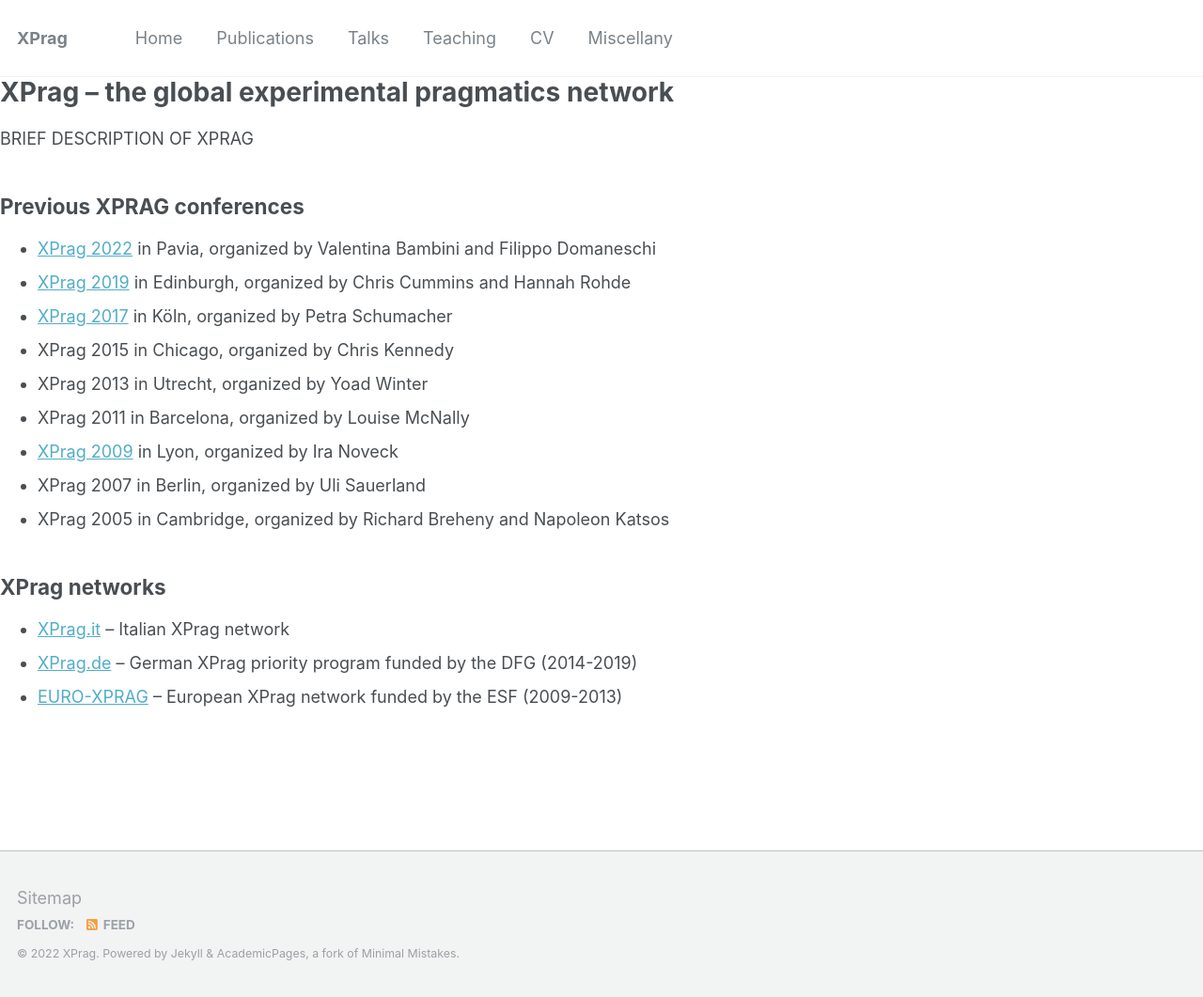
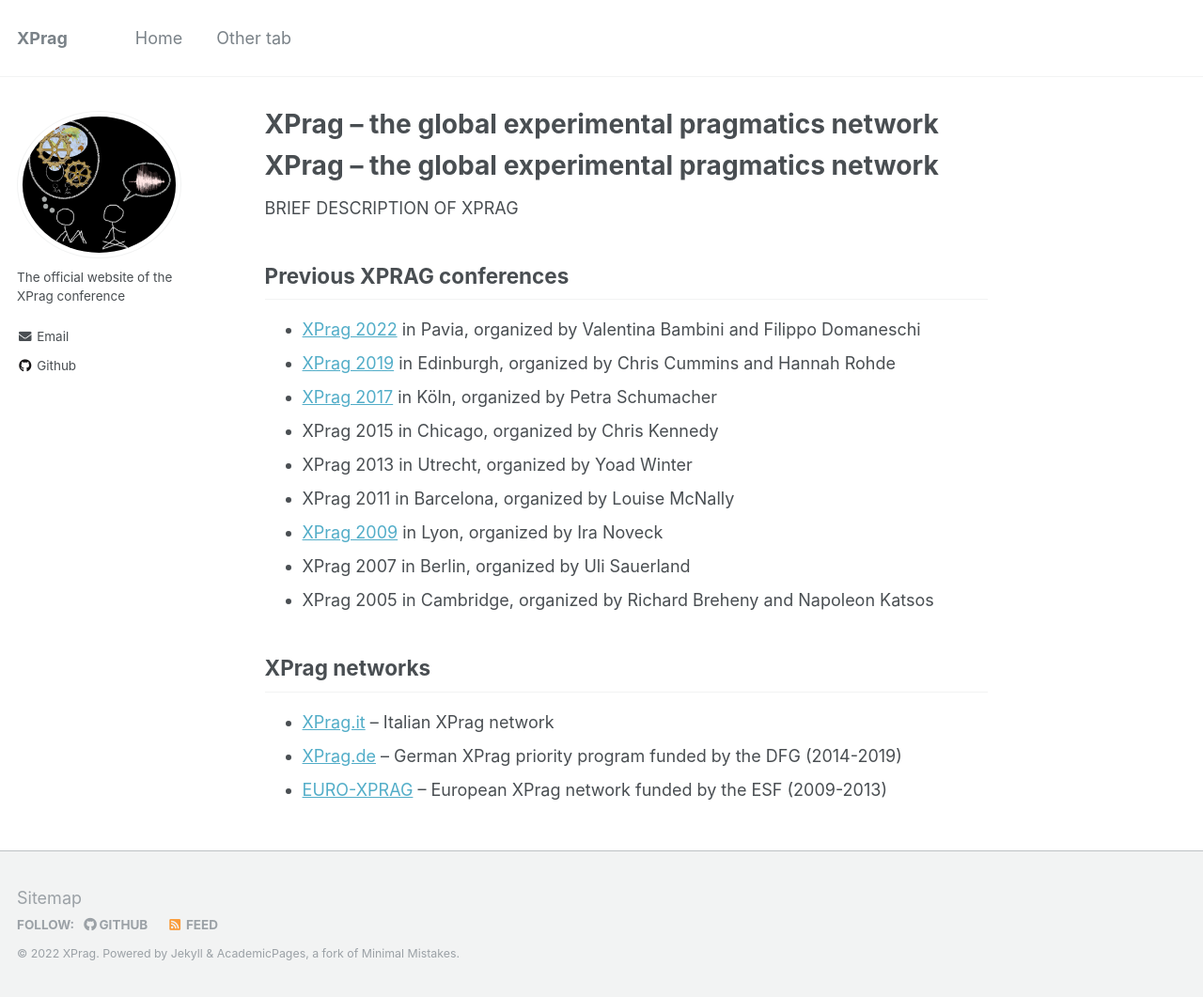
Before and after one commit to xprag-conference/xprag-conference.github.io, a Jekyll site: the page built from index.md, in a window 1280 px wide and 1061 px high. Shown: the whole window at 94% size. Built offline with Jekyll 4.4.1, drawn with Linux system fonts in a browser that asks for light colours; our own code applies the rules of GitHub Pages for plain Markdown files.

Commit message:
updating menu

```diff
--- a/_config.yml
+++ b/_config.yml
@@ -1,11 +1,16 @@
 remote_theme: pages-themes/minimal@v0.2.0
-title: XPrag
-locale: "en-US"
-show_downloads: false
+title                    : XPrag
+locale                   : "en-US"
+url                      : https://xprag-conference.github.io # the base hostname & protocol for your site e.g. "https://mmistakes.github.io"
+baseurl                  : "" # the subpath of your site, e.g. "/blog"
+repository               : "xprag-conference/xprag-conference.github.io"
+show_downloads           : false
 
 author:
   avatar           : "xprag.png"
   email            : "xprag.conference@gmail.com"
+  bio              : "The official website of the XPrag conference"
+  github           : "xprag-conference"
 
 plugins:
   - jekyll-remote-theme
@@ -75,3 +80,36 @@
   toc_levels: 1..6
   smart_quotes: lsquo,rsquo,ldquo,rdquo
   enable_coderay: false
+
+# Defaults
+defaults:
+  # _posts
+  - scope:
+      path: ""
+      type: posts
+    values:
+      layout: single
+      author_profile: true
+      read_time: true
+      comments: true
+      share: true
+      related: true
+  # _pages
+  - scope:
+      path: ""
+      type: pages
+    values:
+      layout: single
+      author_profile: true
+
+# Sass/SCSS
+sass:
+  sass_dir: _sass
+  style: compressed # http://sass-lang.com/documentation/file.SASS_REFERENCE.html#output_style
+
+
+# Outputting
+permalink: /:categories/:title/
+# paginate: 5 # amount of posts to show
+# paginate_path: /page:num/
+timezone: America/Los_Angeles # http://en.wikipedia.org/wiki/List_of_tz_database_time_zones
--- a/_data/navigation.yml
+++ b/_data/navigation.yml
@@ -3,17 +3,5 @@
   - title: "Home"
     url: /about/
 
-  - title: "Publications"
-    url: /publications/
-
-  - title: "Talks"
-    url: /talks/
-
-  - title: "Teaching"
-    url: /teaching/
-
-  - title: "CV"
-    url: /cv/
-
-  - title: "Miscellany"
+  - title: "Other tab"
     url: /misc/
```
